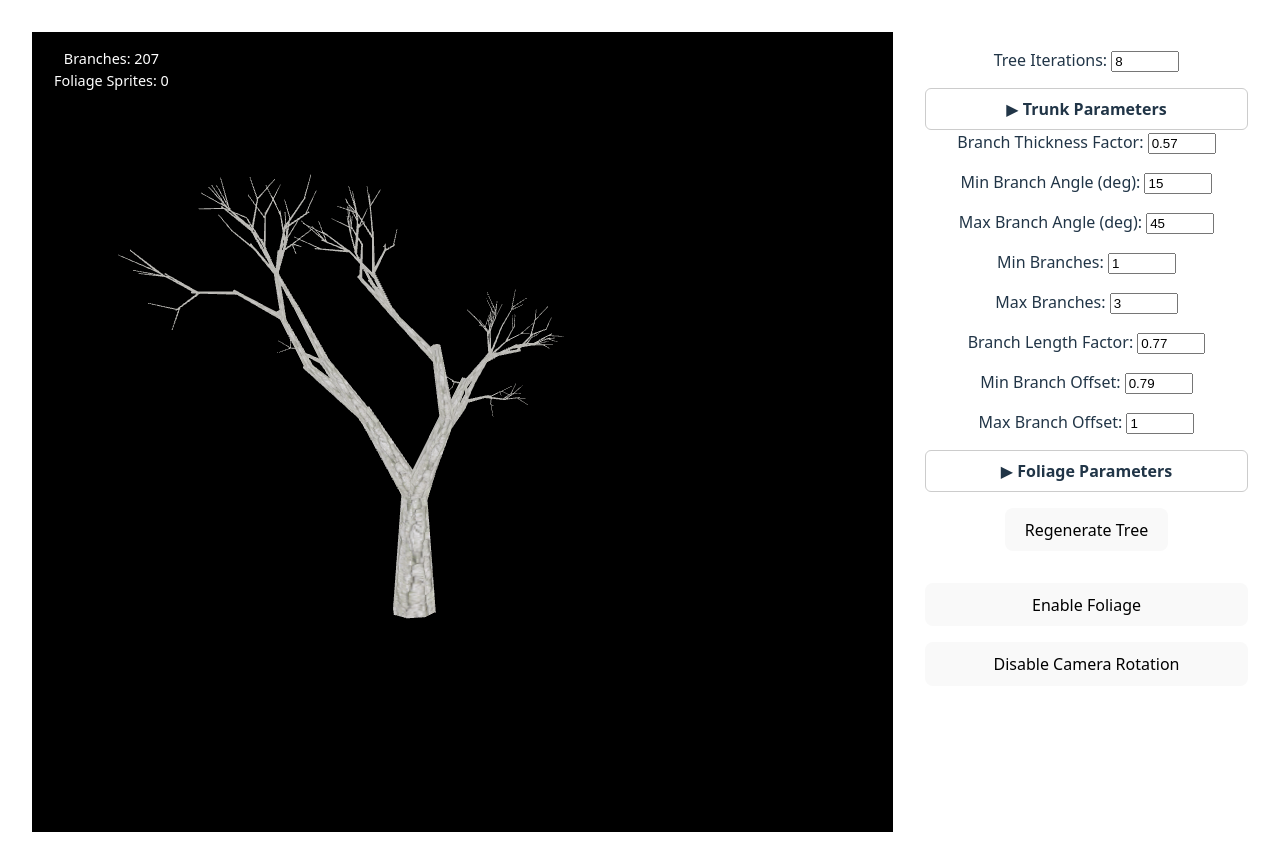
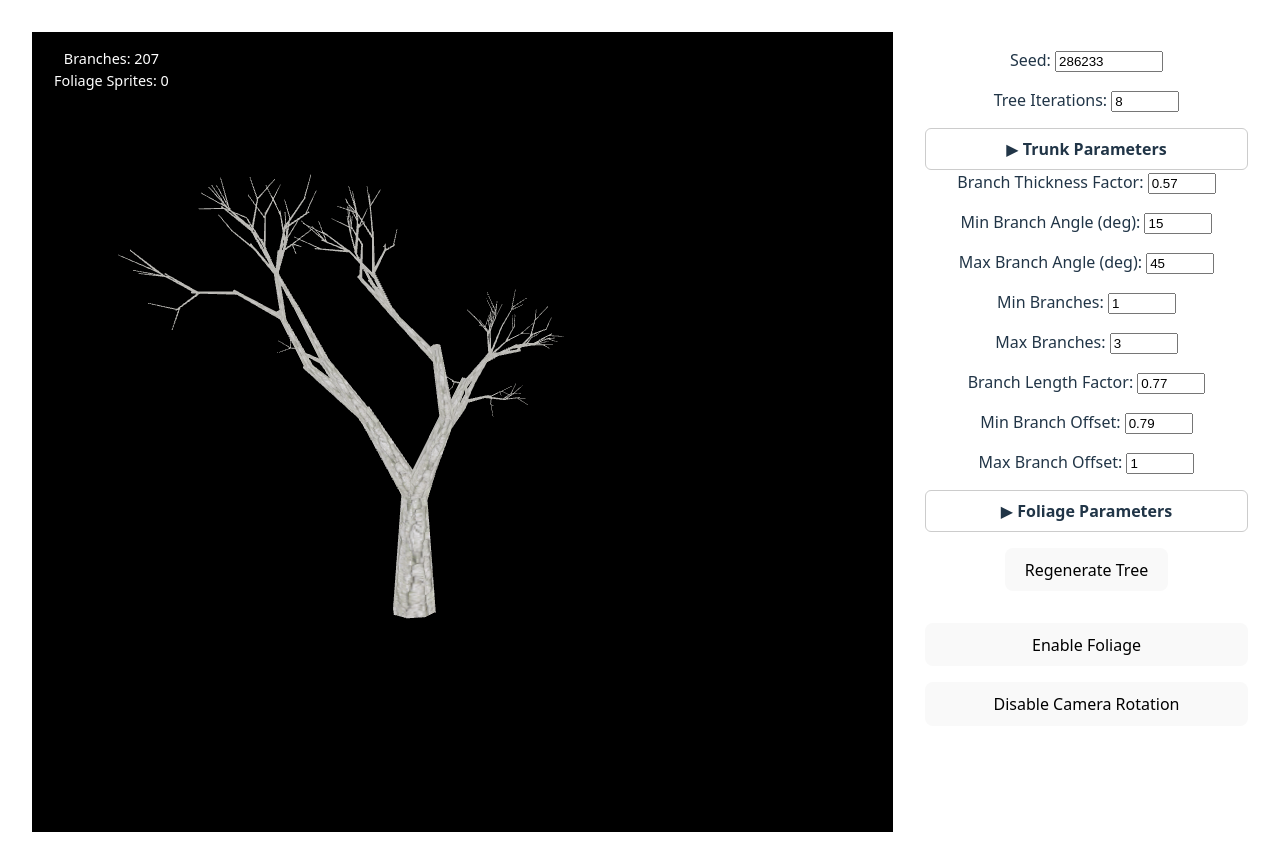
Before and after one commit to QbertMF/trapDoor, a React (Vite) app: page / in a window 1280 px wide. Built offline with nearby package versions, Linux system fonts and the light colour scheme.

Commit message:
show seed in TreeWidget

```diff
--- a/src/RotatingCube.jsx
+++ b/src/RotatingCube.jsx
@@ -211,6 +211,8 @@ function RotatingCube() {
           setMinBranchOffset={setMinBranchOffset}
           maxBranchOffset={maxBranchOffset}
           setMaxBranchOffset={setMaxBranchOffset}
+          seed={seed}
+          setSeed={setSeed}
           onRegenerate={() => setSeed(Math.floor(Math.random() * 1000000))}
         />
         <button
--- a/src/component/TreeWidget.jsx
+++ b/src/component/TreeWidget.jsx
@@ -13,12 +13,25 @@ export default function TreeWidget({
   minBranchOffset, setMinBranchOffset,
   maxBranchOffset, setMaxBranchOffset,
   trunkLength, setTrunkLength,
+  seed, setSeed,
   onRegenerate
 }) {
   const [foliageOpen, setFoliageOpen] = useState(false);
   const [trunkOpen, setTrunkOpen] = useState(false);
   return (
     <div style={{ margin: '1em 0' }}>
+      <div style={{ marginBottom: '1em' }}>
+        <label htmlFor="seed">Seed: </label>
+        <input
+          id="seed"
+          type="number"
+          min={0}
+          max={9999999}
+          value={seed}
+          onChange={e => setSeed(Number(e.target.value))}
+          style={{ width: '100px' }}
+        />
+      </div>
       <div style={{ marginBottom: '1em' }}>
         <label htmlFor="iterations">Tree Iterations: </label>
         <input
```
Also changed, not shown: 1 other file (tests, documents, lock files or other folders).
